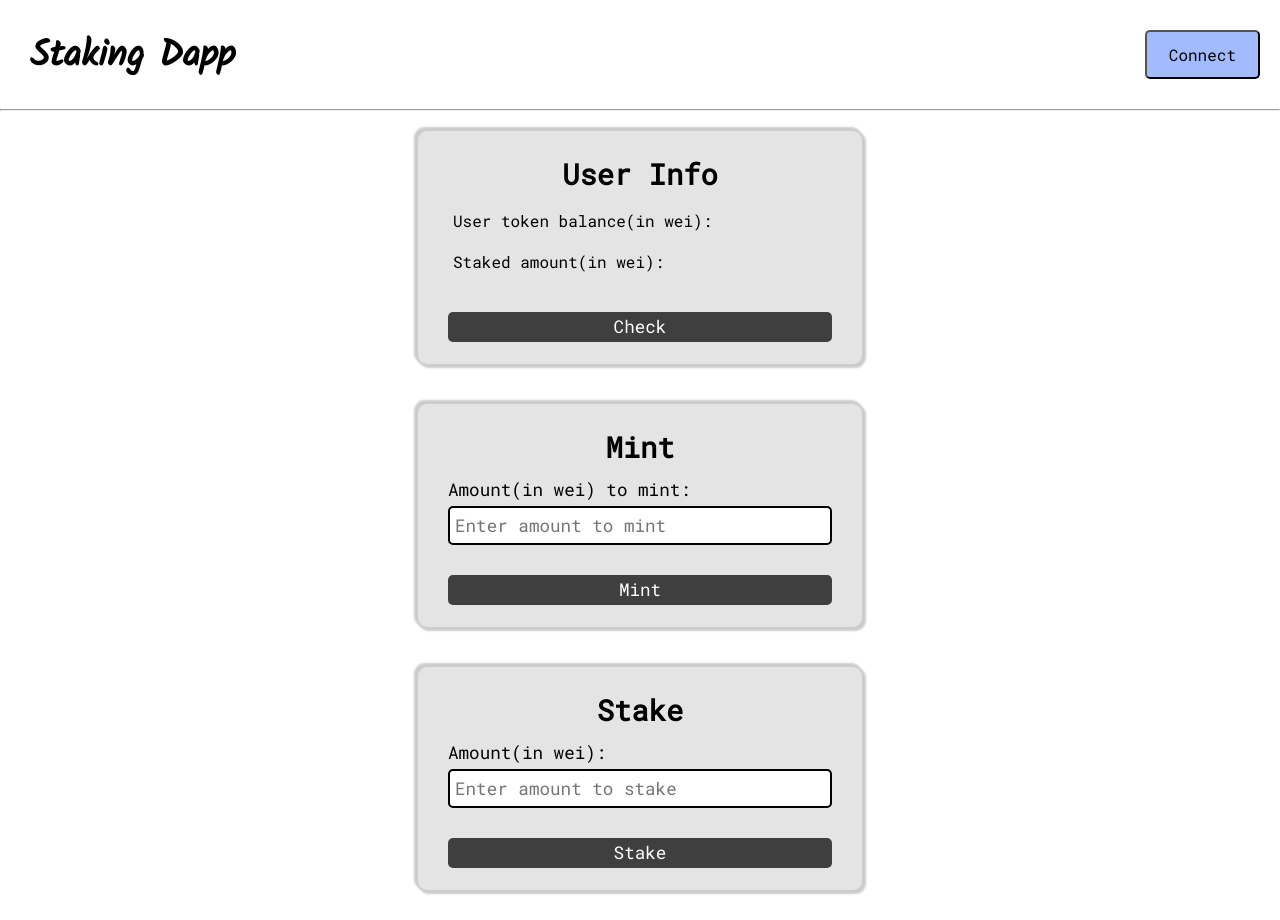
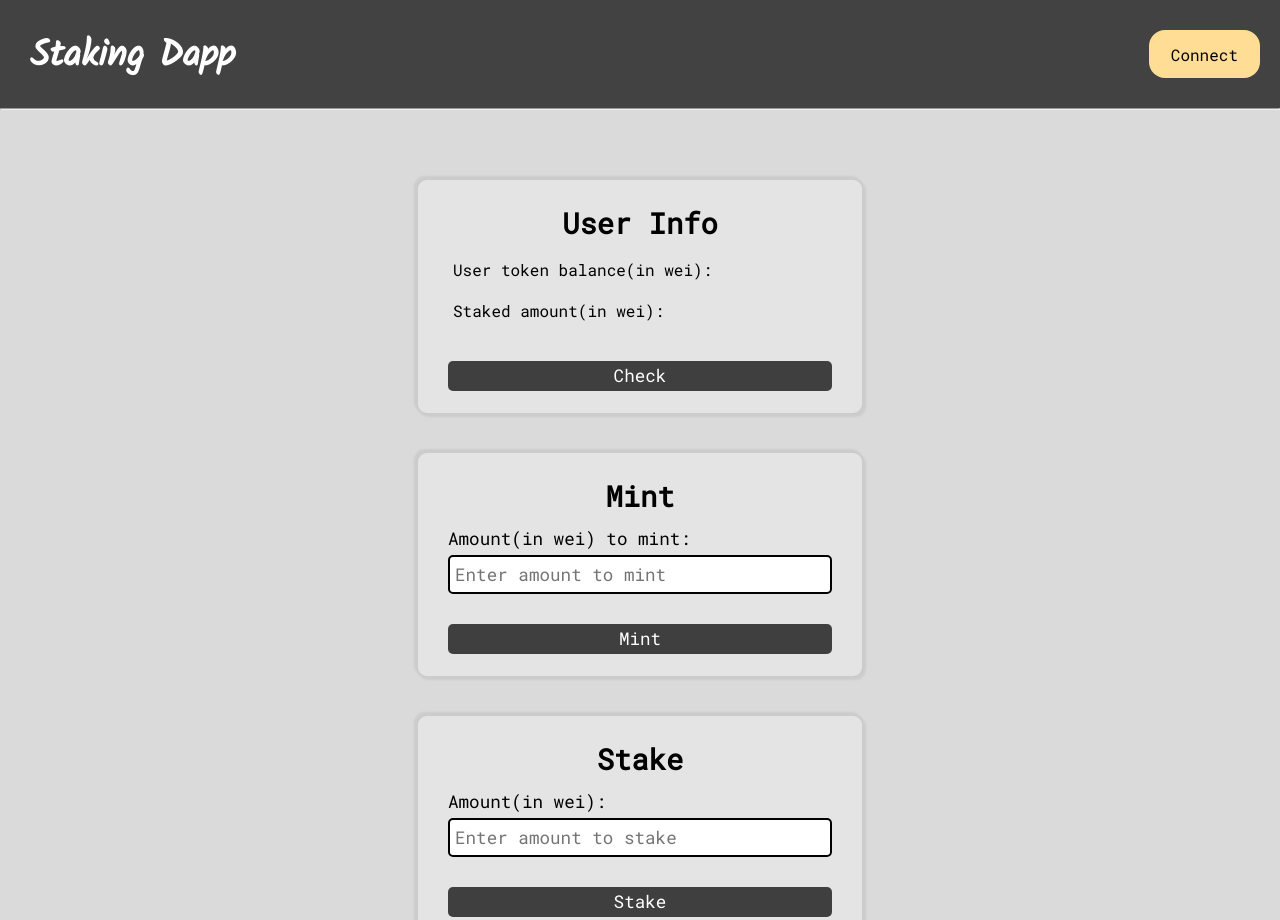
Before and after one commit to swadhinbubaipaul/staking-frontend, a website with bundled scripts: page index.html in a window 1280 px wide. Shown: the top 920 px of the page. Built offline with nearby package versions, Linux system fonts and the light colour scheme.

Commit message:
updated css styles

```diff
--- a/style.css
+++ b/style.css
@@ -9,6 +9,7 @@
 nav {
 	display: flex;
 	justify-content: space-between;
+	background-color: #424242;
 }
 
 nav h1 {
@@ -17,18 +18,20 @@ nav h1 {
 	font-family: "Kalam", cursive;
 	font-size: 2.3rem;
 	font-weight: bold;
+	color: white;
 }
 
 #connect-btn {
 	padding: 12px 22px;
 	margin: 30px 20px;
-	background-color: #a2bbff;
-	border-radius: 5px;
+	background-color: #ffdd94;
+	border: none;
+	border-radius: 16px;
 	cursor: pointer;
 	font-size: 1rem;
 }
 #connect-btn:hover {
-	background-color: #b3b3fd;
+	background-color: #f2bf51;
 }
 
 /* Main Section  */
@@ -37,7 +40,8 @@ nav h1 {
 	flex-direction: column;
 	align-items: center;
 	justify-content: center;
-	margin-bottom: 50px;
+	padding: 50px 0px;
+	background-color: #dbdada;
 }
 #main-section .card {
 	display: flex;
```
